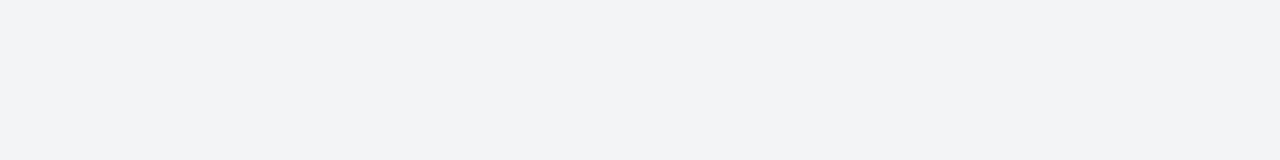
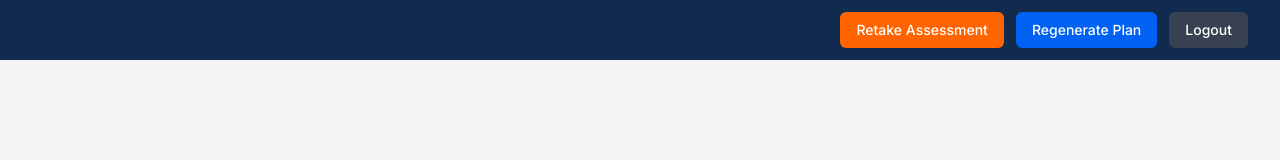
Before and after one commit to basha019/uipath-partner-portal, a Next.js app: page /login in a window 1280 px wide. Shown: the top 160 px of the page. Built offline with nearby package versions, Linux system fonts and the light colour scheme; no server answers.

Commit message:
feat: add dashboard page and root layout with navigation header

```diff
--- a/app/dashboard/page.tsx
+++ b/app/dashboard/page.tsx
@@ -38,23 +38,7 @@ export default async function DashboardPage() {
     <div className="min-h-screen bg-light-gray-100">
       <header className="bg-primary-blue shadow-md">
         <div className="max-w-7xl mx-auto py-6 px-4 sm:px-6 lg:px-8">
-          <div className="flex items-center justify-between">
-            <h1 className="text-3xl font-bold text-white">Dashboard</h1>
-            <div className="flex items-center gap-3">
-              <a
-                href="/assessment"
-                className="px-4 py-2 text-sm font-medium text-white bg-primary-orange rounded-md hover:opacity-90"
-              >
-                Retake Assessment
-              </a>
-              <a
-                href="/planner"
-                className="px-4 py-2 text-sm font-medium text-white bg-secondary-blue rounded-md hover:opacity-90"
-              >
-                Regenerate Plan
-              </a>
-            </div>
-          </div>
+          <h1 className="text-3xl font-bold text-white">Dashboard</h1>
         </div>
       </header>
       <main>
--- a/app/layout.tsx
+++ b/app/layout.tsx
@@ -18,6 +18,33 @@ export default function RootLayout({
   return (
     <html lang="en">
       <body className={inter.className}>
+        {/* Global top ribbon actions available on every screen */}
+        <header className="bg-primary-blue shadow-md">
+          <div className="max-w-7xl mx-auto py-3 px-4 sm:px-6 lg:px-8">
+            <div className="flex items-center justify-end gap-3">
+              <a
+                href="/assessment"
+                className="px-4 py-2 text-sm font-medium text-white bg-primary-orange rounded-md hover:opacity-90"
+              >
+                Retake Assessment
+              </a>
+              <a
+                href="/planner"
+                className="px-4 py-2 text-sm font-medium text-white bg-secondary-blue rounded-md hover:opacity-90"
+              >
+                Regenerate Plan
+              </a>
+              <form action="/api/signout" method="post">
+                <button
+                  type="submit"
+                  className="px-4 py-2 text-sm font-medium text-white bg-gray-700 rounded-md hover:opacity-90"
+                >
+                  Logout
+                </button>
+              </form>
+            </div>
+          </div>
+        </header>
         {children}
         <Chatbot />
       </body>
```
